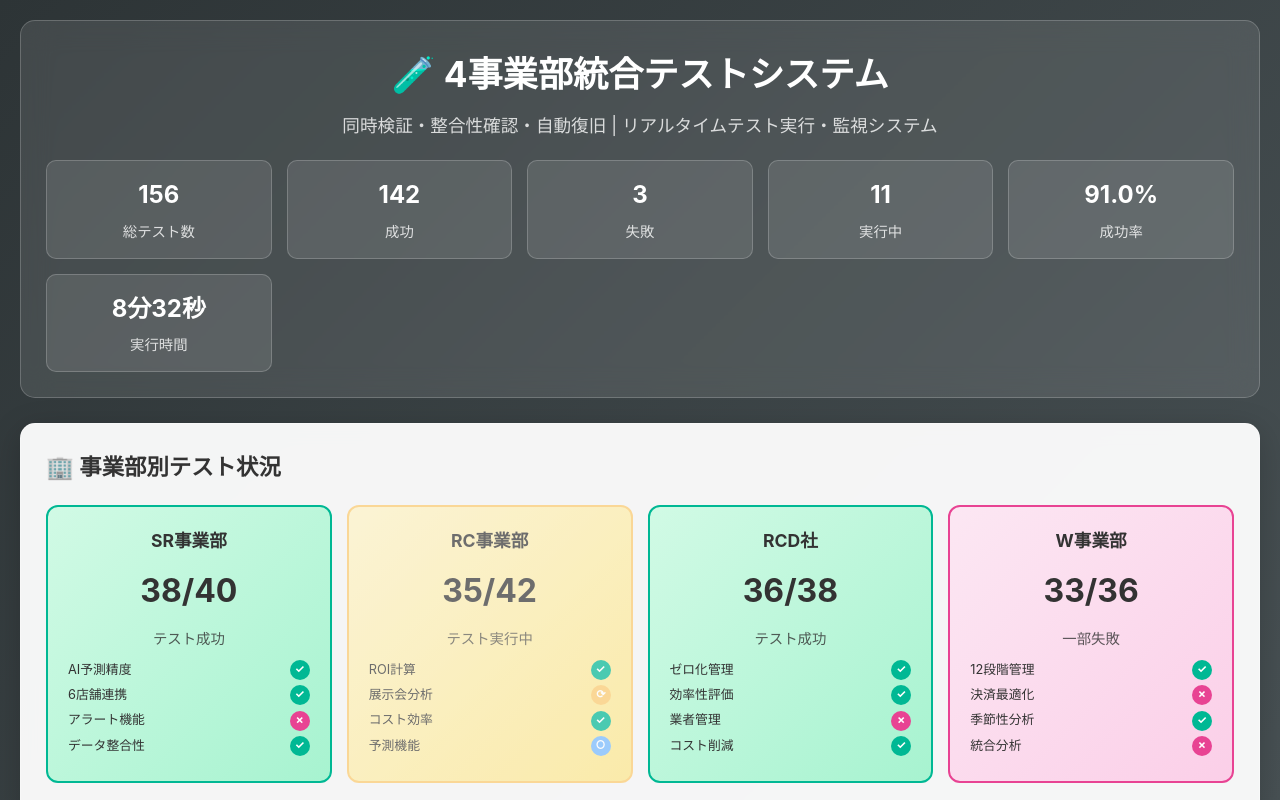
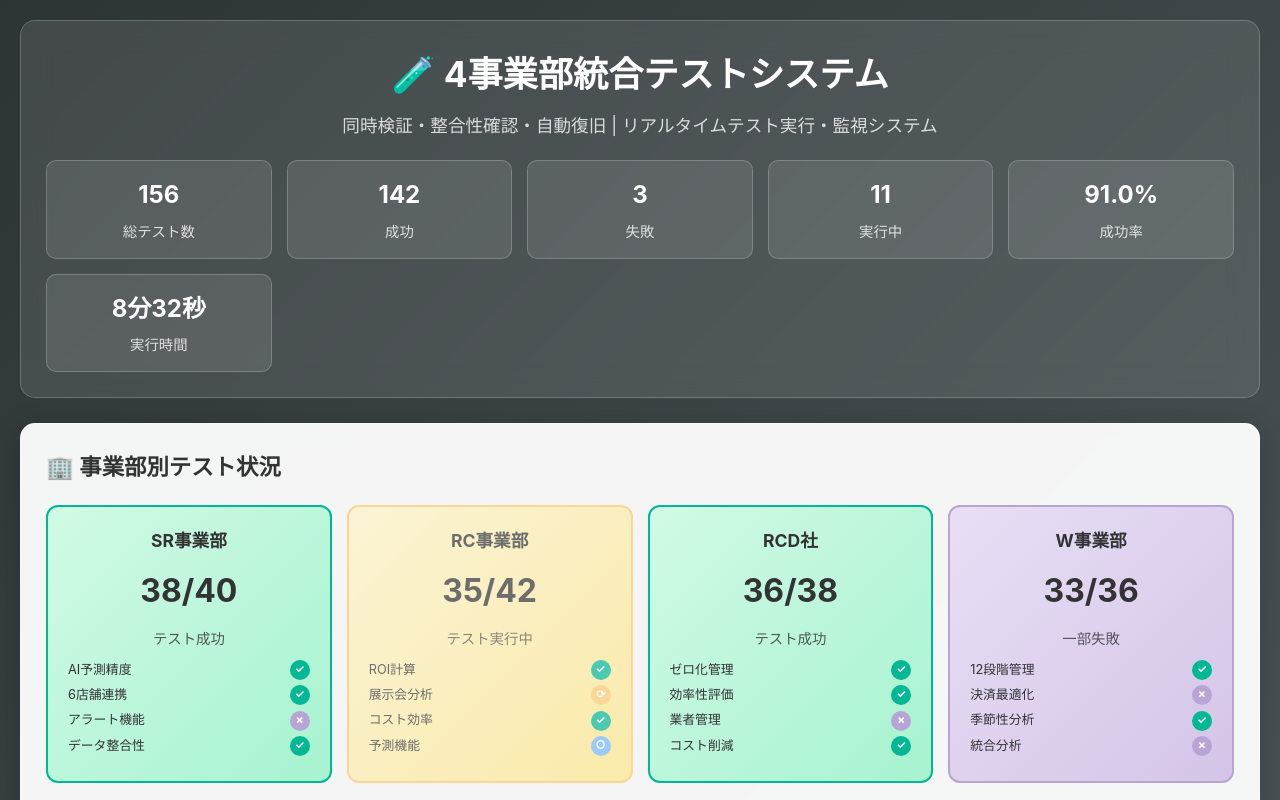
Before and after one commit to ratia-company-pl/sr-prediction-system, a plain HTML site: page integrated_test_system.html in a window 1280 px wide. Shown: the top 800 px of the page. Drawn offline with Linux system fonts and the light colour scheme.

Commit message:
Update integrated_test_system.html
佐鳴台修正

```diff
--- a/integrated_test_system.html
+++ b/integrated_test_system.html
@@ -179,8 +179,8 @@
         }
 
         .business-test-card.fail {
-            border-color: #e84393;
-            background: linear-gradient(135deg, #fce7f3, #fbcfe8);
+            border-color: #b8a5d6;
+            background: linear-gradient(135deg, #e8dff5, #d4c5e8);
         }
 
         .business-test-card.running {
@@ -248,7 +248,7 @@
         }
 
         .result-fail {
-            background: #e84393;
+            background: #b8a5d6;
         }
 
         .result-running {
```
